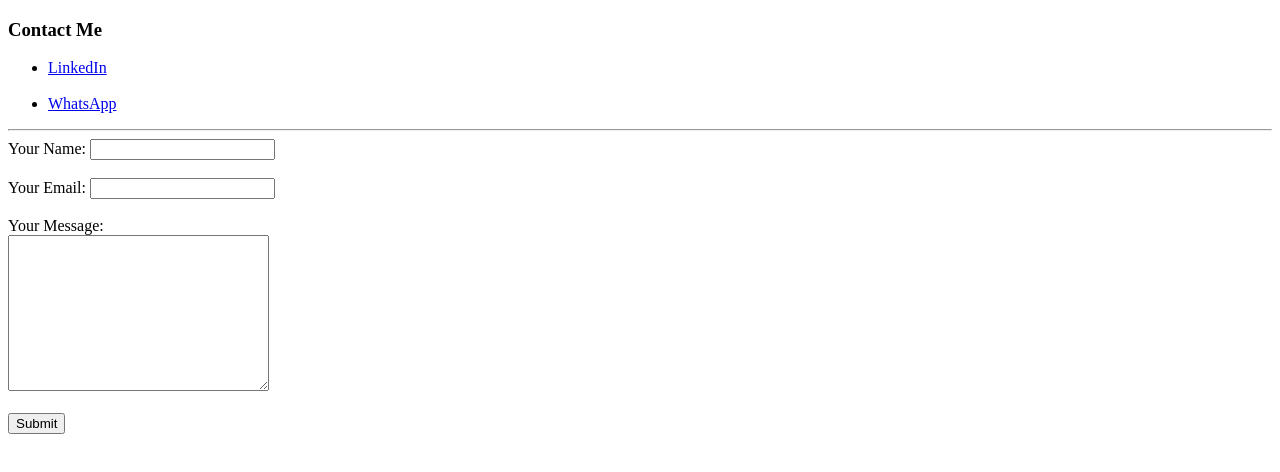
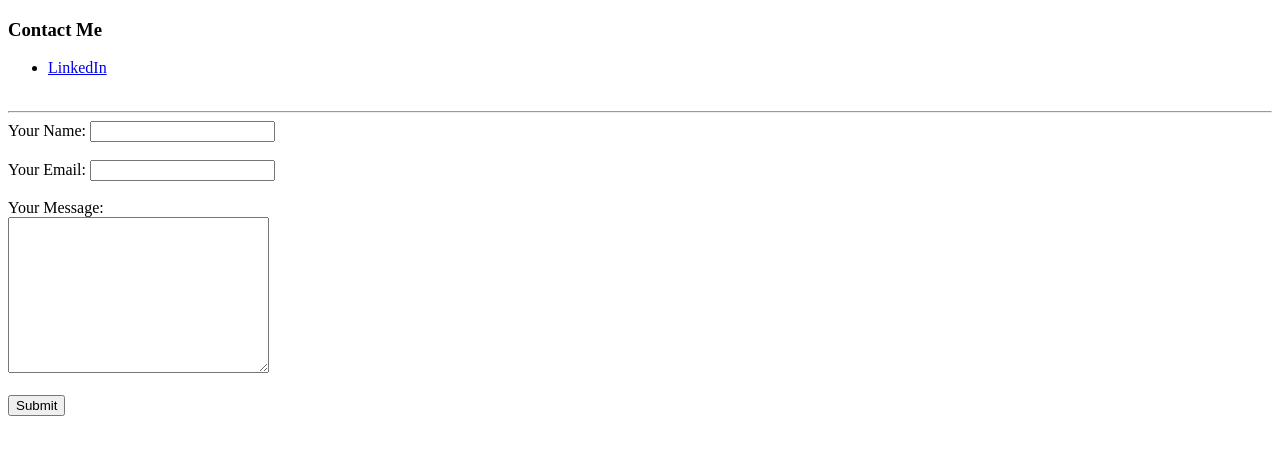
Before and after one commit to ankush8496/CV, a plain HTML site: page contact-me.html in a window 1280 px wide. Drawn offline with Linux system fonts and the light colour scheme.

Commit message:
Update contact-me.html

```diff
--- a/contact-me.html
+++ b/contact-me.html
@@ -18,7 +18,6 @@
         <h3>Contact Me</h3>
         <ul>
             <li><a href="https://www.linkedin.com/in/ankush8496/">LinkedIn</a></li><br>
-            <li><a href="https://api.whatsapp.com/send?phone=919199076261">WhatsApp</a></li>
         </ul>
         <hr>
         <form action="emailto:ankush8496@gmail.com" method="post" enctype="text/plain">
```
